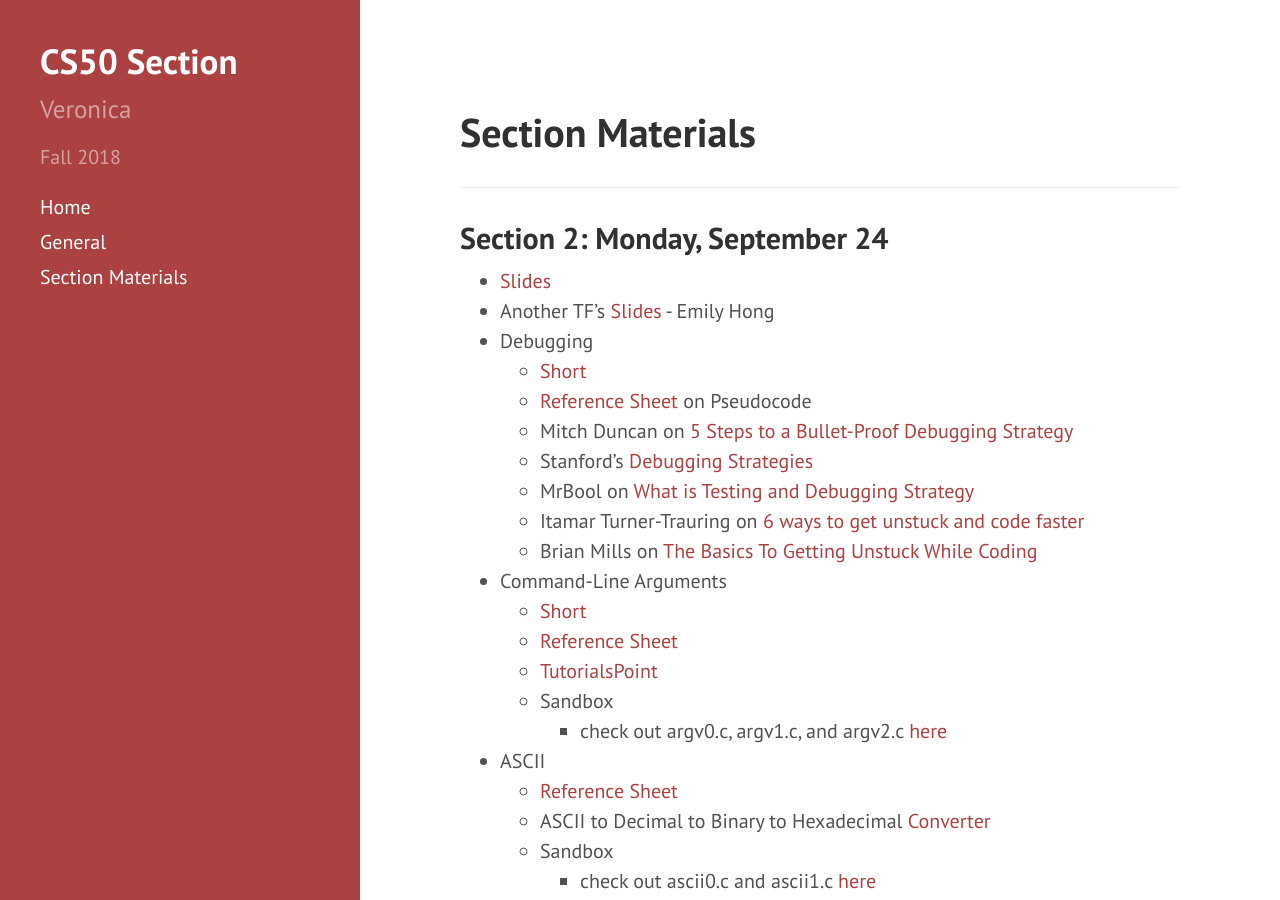
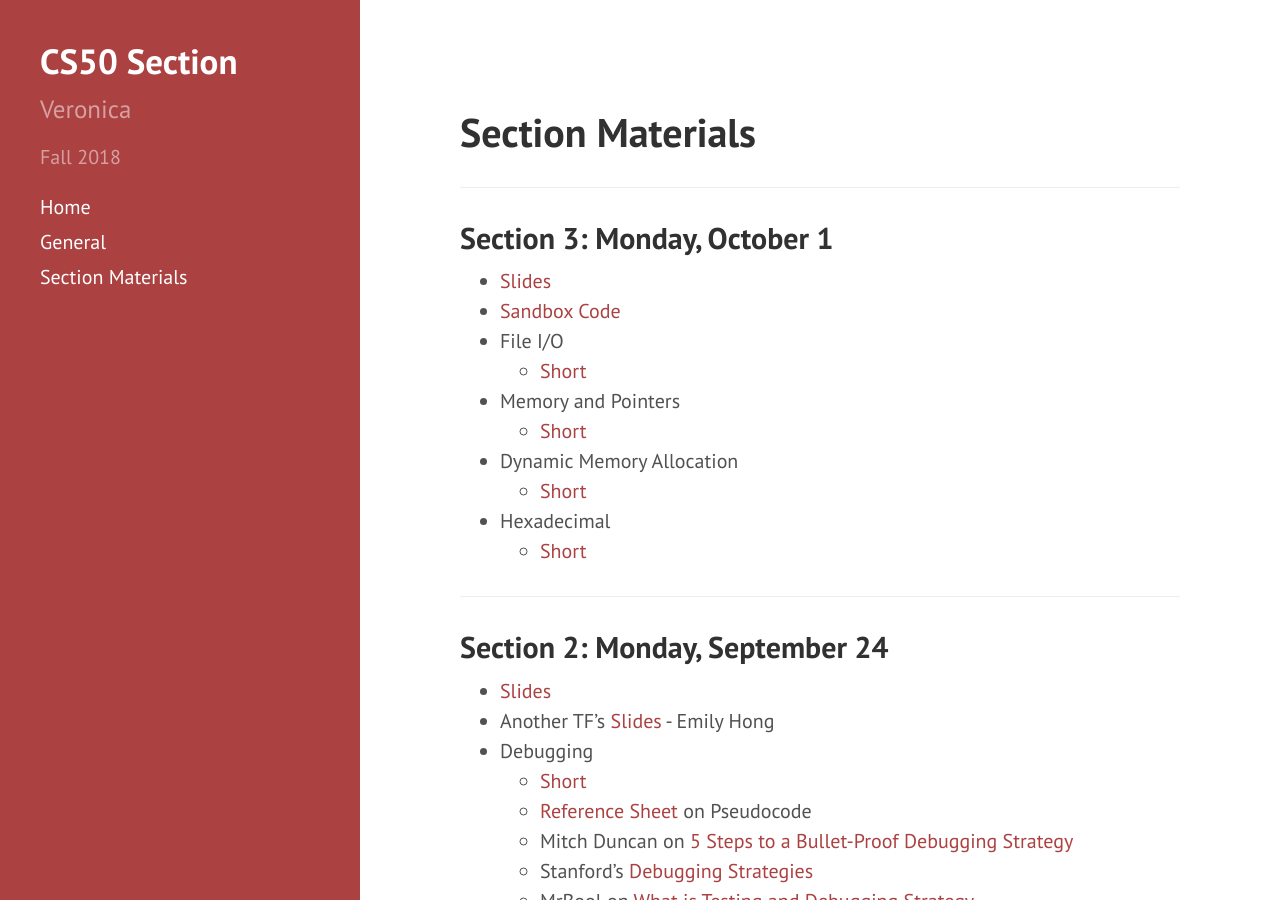
Before and after one commit to veronicanutting/CS50-section, a Jekyll site: the page built from materials.md, in a window 1280 px wide and 900 px high. Built offline with Jekyll 4.4.1, drawn with Linux system fonts in a browser that asks for light colours; nearby versions of some CDN libraries; our own code applies the rules of GitHub Pages for plain Markdown files.

Commit message:
section3

```diff
--- a/materials.md
+++ b/materials.md
@@ -3,6 +3,20 @@ layout: default
 ---
 
 # Section Materials
+
+---
+
+## Section 3: Monday, October 1
+* [Slides](https://docs.google.com/presentation/d/1Ca1NdbLSlZr5l9woeBxSaCxANLOgewMSq7V52XebVCk/edit?usp=sharing)
+* [Sandbox Code](http://bit.ly/2NhtUN3)
+* File I/O
+    * [Short](https://www.youtube.com/watch?v=bOF-SpEAYgk&t=863s&list=PLhQjrBD2T381k8ul4WQ8SQ165XqY149WW&index=21)
+* Memory and Pointers
+    * [Short](https://www.youtube.com/watch?v=XISnO2YhnsY&t=347s&list=PLhQjrBD2T381k8ul4WQ8SQ165XqY149WW&index=40)
+* Dynamic Memory Allocation
+    * [Short](https://www.youtube.com/watch?v=xa4ugmMDhiE&t=422s&list=PLhQjrBD2T381k8ul4WQ8SQ165XqY149WW&index=20)
+* Hexadecimal
+    * [Short](https://www.youtube.com/watch?v=u_atXp-NF6w&t=0s&list=PLhQjrBD2T381k8ul4WQ8SQ165XqY149WW&index=26)
 
 ---
 
```
Also changed, not shown: general.md (+6 -1 lines).
